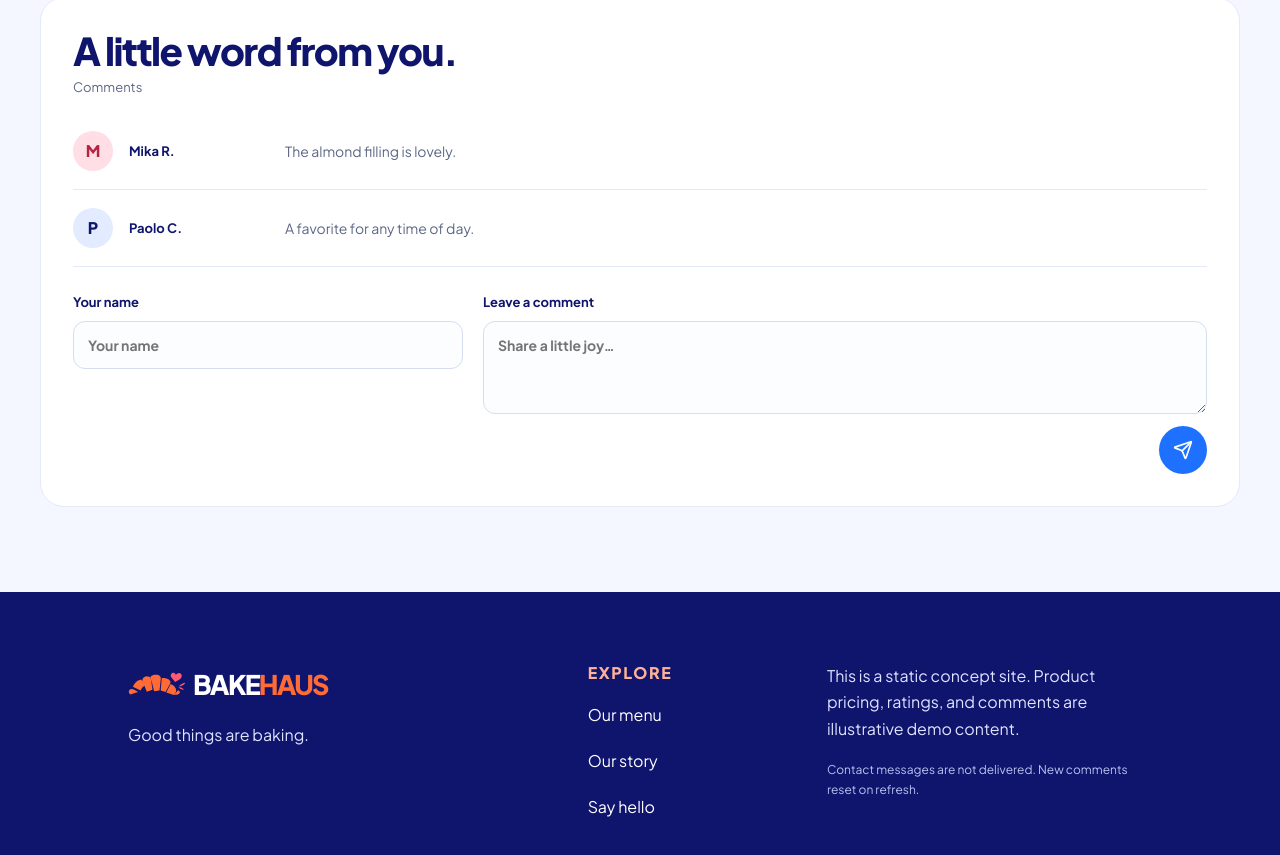
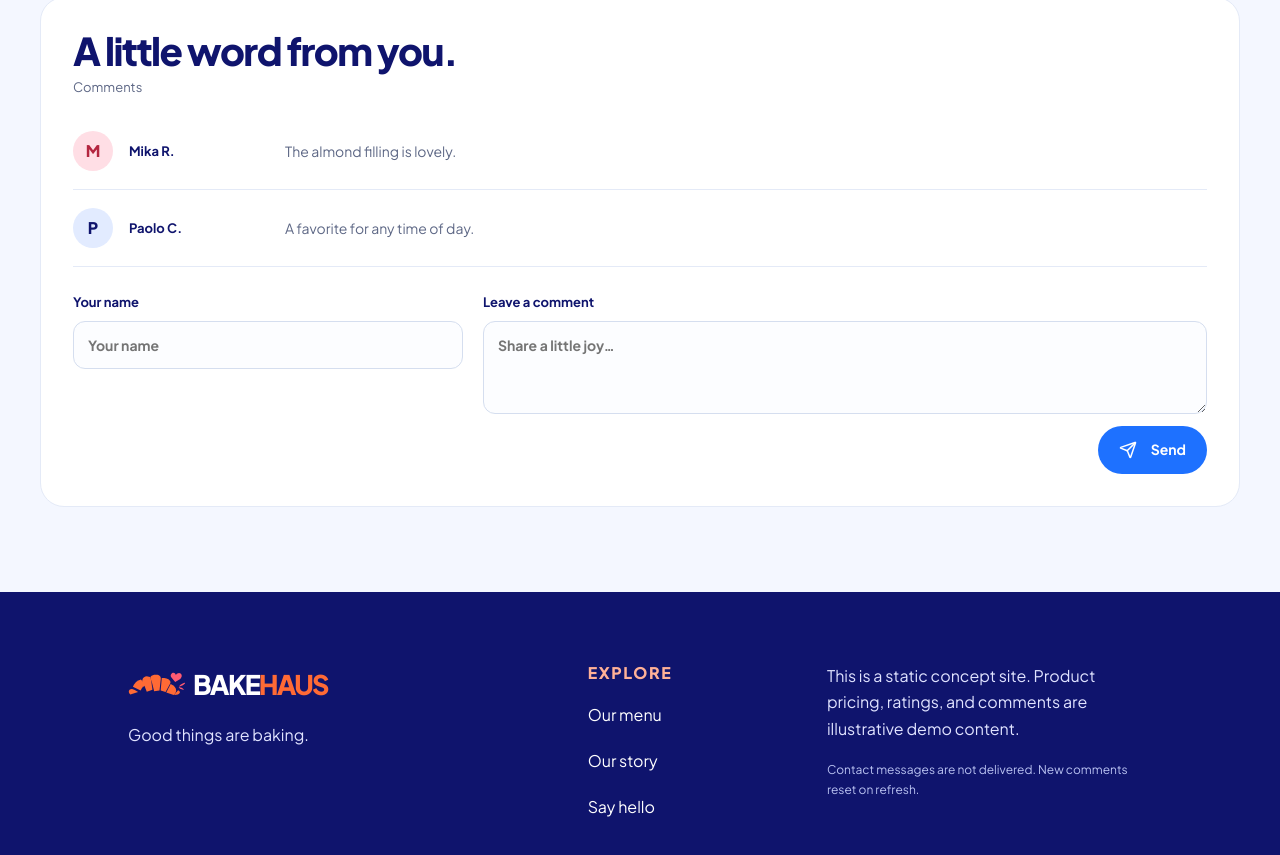
Before and after one commit to JeisM/BakeHaus, a Next.js app: page /menu/almond-danish in a window 1280 px wide. Shown: the part 734-1589 px from the top of the page. Built offline with nearby package versions, Linux system fonts and the light colour scheme.

Commit message:
feat(forms): label send actions

```diff
--- a/src/app/contact/page.tsx
+++ b/src/app/contact/page.tsx
@@ -1,6 +1,6 @@
 "use client";
 import { FormEvent, useState } from "react";
-import { ArrowRight } from "lucide-react";
+import { Send } from "lucide-react";
 import { BakeryArt } from "@/components/BrandArt";
 export default function ContactPage() {
 const [status, setStatus] = useState("");
@@ -16,5 +16,5 @@ return;
 if (!form.checkValidity()) { setStatus("Please enter a valid email address."); form.querySelector<HTMLInputElement>(":invalid")?.focus(); return; }
 setStatus("Thank you for your note.");
 };
-return <section className="section container contact"><div className="contact-layout"><div className="contact-copy"><p className="eyebrow">Let&apos;s talk treats</p><h1>We&apos;d love to hear from you.</h1><p className="lede">Have a question? Leave us a note.</p><div className="contact-decoration"><BakeryArt /></div></div><form onSubmit={submit} noValidate><div className="form-row"><label>Name<input name="name" autoComplete="name" placeholder="Your name" required /></label><label>Email<input name="email" type="email" autoComplete="email" placeholder="you@example.com" required /></label></div><label>Subject<input name="subject" placeholder="What’s on your mind?" required /></label><label>Message<textarea name="message" rows={5} placeholder="Tell us a little more…" required /></label><button className="button" type="submit">Send message <ArrowRight size={17} /></button><p className="form-status" role="status">{status}</p></form></div></section>;
+return <section className="section container contact"><div className="contact-layout"><div className="contact-copy"><p className="eyebrow">Let&apos;s talk treats</p><h1>We&apos;d love to hear from you.</h1><p className="lede">Have a question? Leave us a note.</p><div className="contact-decoration"><BakeryArt /></div></div><form onSubmit={submit} noValidate><div className="form-row"><label>Name<input name="name" autoComplete="name" placeholder="Your name" required /></label><label>Email<input name="email" type="email" autoComplete="email" placeholder="you@example.com" required /></label></div><label>Subject<input name="subject" placeholder="What’s on your mind?" required /></label><label>Message<textarea name="message" rows={5} placeholder="Tell us a little more…" required /></label><button className="button" type="submit" aria-label="Send message"><Send size={17} aria-hidden="true" /> Send</button><p className="form-status" role="status">{status}</p></form></div></section>;
 }
--- a/src/app/globals.css
+++ b/src/app/globals.css
@@ -197,7 +197,7 @@ h2 { font-size: clamp(30px, 3.5vw, 46px); }
 label { display: grid; gap: 8px; font-size: 13px; font-weight: 700; }
 input, textarea { min-width: 0; width: 100%; min-height: 46px; padding: 12px 14px; border: 1px solid #d5deef; border-radius: 12px; background: #fcfdff; color: var(--text); font-size: 14px; }
 textarea { resize: vertical; }
-.comment-form .comment-submit { grid-column: 2; justify-self: end; width: 48px; min-height: 48px; padding: 0; }
+.comment-form .comment-submit { grid-column: 2; justify-self: end; min-height: 48px; padding: 0 20px; }
 .comment-form .form-status { grid-column: 1 / -1; }
 .form-status { color: var(--muted); font-size: 13px; margin: 0; align-self: center; }
 .form-status:empty { display: none; }
--- a/src/components/ProductDetail.tsx
+++ b/src/components/ProductDetail.tsx
@@ -45,7 +45,7 @@ export function ProductDetail({ product }: { product: Product }) {
         <form className="comment-form" onSubmit={submitComment}>
           <label>Your name<input name="name" autoComplete="name" placeholder="Your name" /></label>
           <label>Leave a comment<textarea name="comment" rows={3} placeholder="Share a little joy…" /></label>
-          <button className="button comment-submit" type="submit" aria-label="Post comment" title="Post comment"><Send size={20} aria-hidden="true" /></button>
+          <button className="button comment-submit" type="submit" aria-label="Post comment"><Send size={18} aria-hidden="true" /> Send</button>
           <p className="form-status" aria-live="polite">{status}</p>
         </form>
     </section>
```
